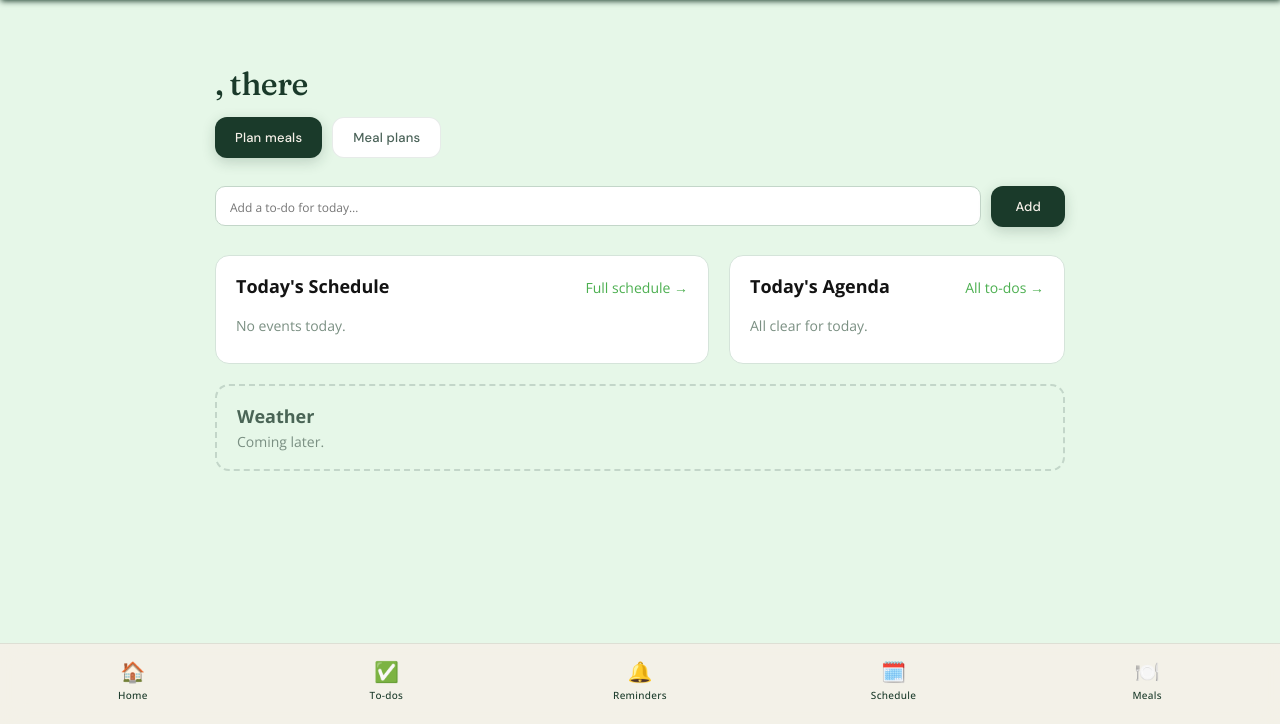
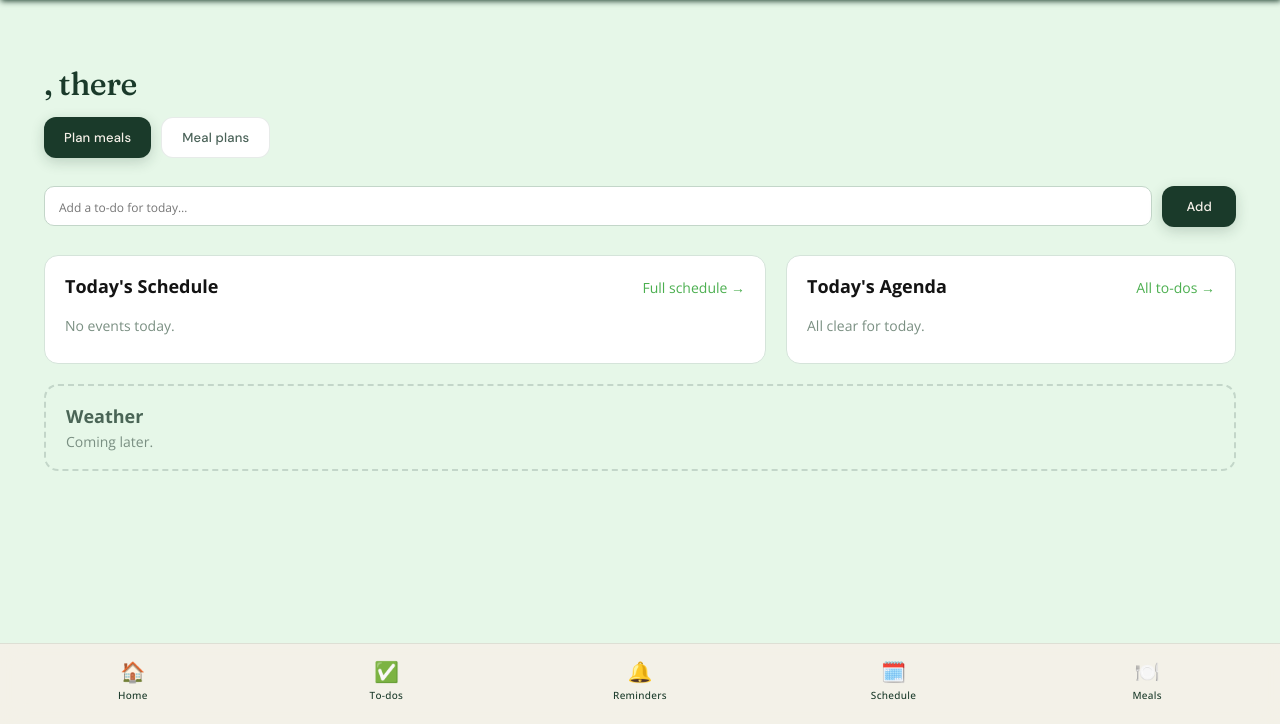
Before and after one commit to jackibolt/jacki-pa-web, a Flask app: template templates/home.html in a window 1280 px wide. Shown: the part 76-800 px from the top of the page. Run offline with Flask 3, Linux system fonts and the light colour scheme; the template is opened without the code that fills it, so the values that code supplies are empty; some libraries are stand-ins or nearby versions.

Commit message:
Home: use the same 1320px width as the week board
Co-Authored-By: Claude Sonnet 5.5 <noreply@anthropic.com>
Claude-Session: https://claude.ai/code/session_0177nizP7G4mGpb6AeWRRQ32

```diff
--- a/templates/home.html
+++ b/templates/home.html
@@ -1,7 +1,11 @@
 {% extends 'layout.html' %}
 
 {% block content %}
-<div class="page">
+<style>
+  .page.home-page { box-sizing: border-box; width: min(1320px, calc(100vw - 48px)); max-width: none; margin-left: 0; margin-right: 0; position: relative; left: 50%; transform: translateX(-50%); }
+  @media (max-width: 760px) { .page.home-page { left: 0; transform: none; width: 100%; } }
+</style>
+<div class="page home-page">
   <div class="page-header">
     <div>
       <div class="page-eyebrow">{{ today_text | upper }}</div>
```
